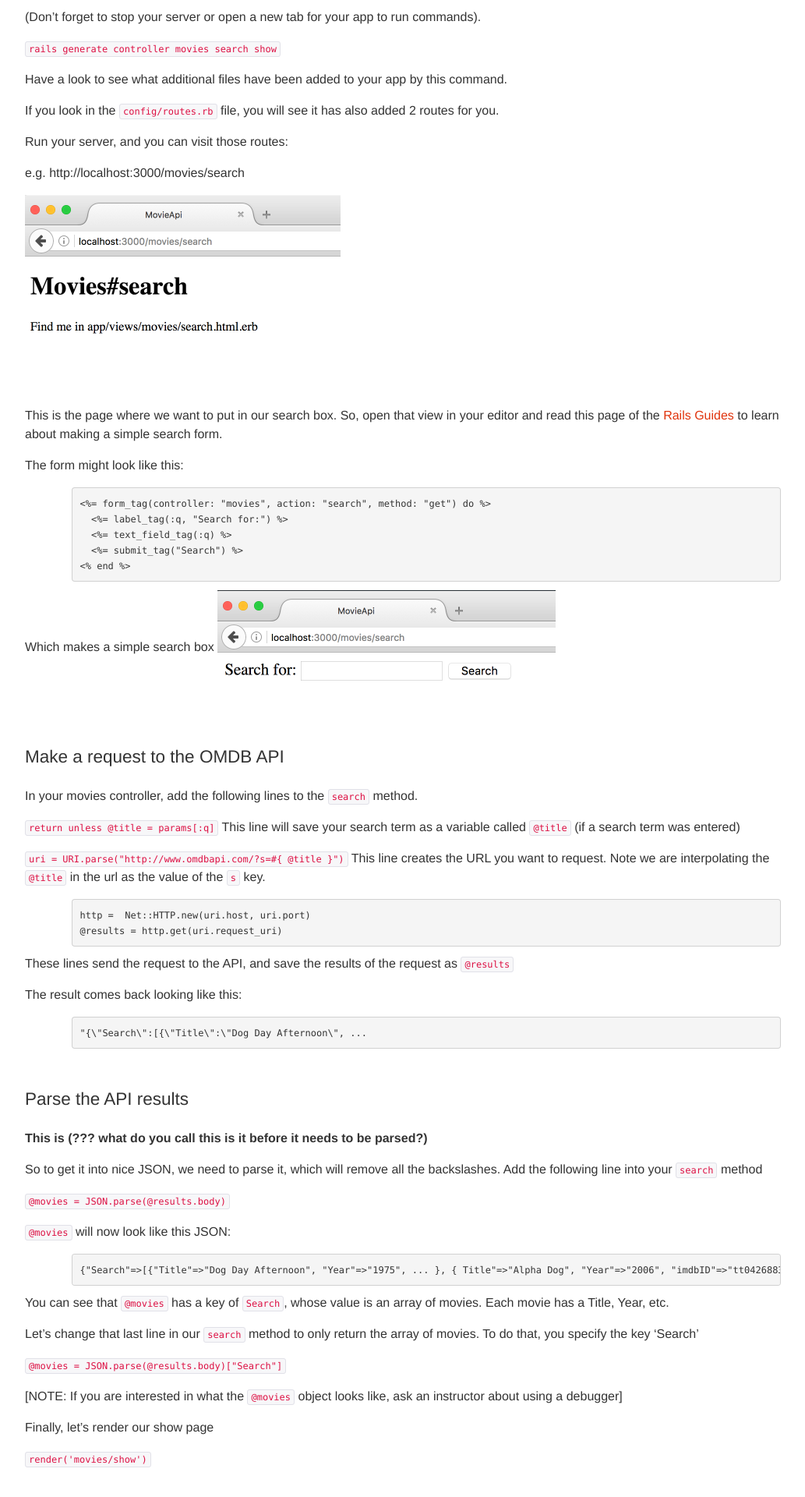
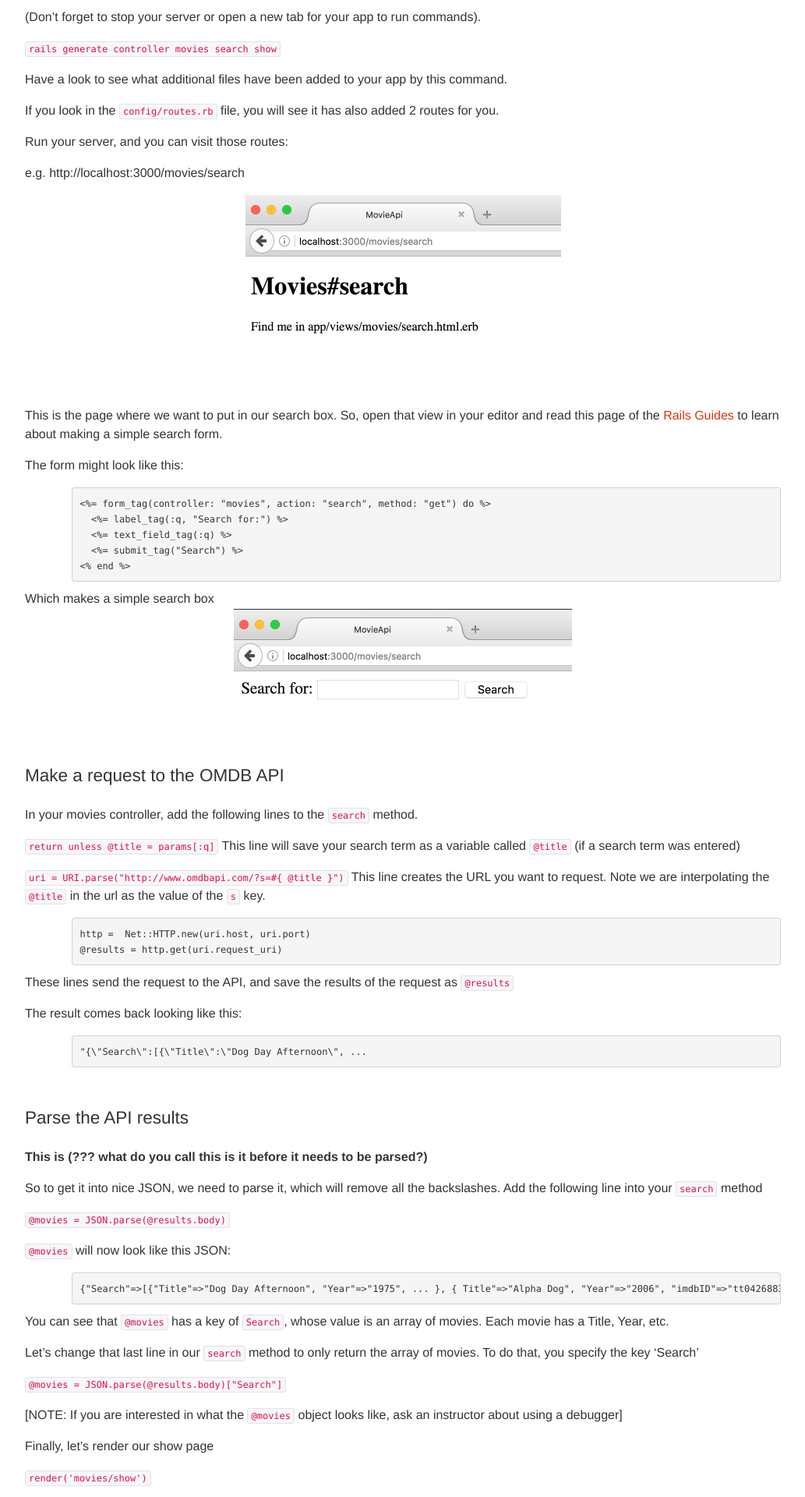
Before and after one commit to tracymu/api-tutorial, a Jekyll site: the page built from index.md, in a window 1280 px wide. Shown: the part 3872-5792 px from the top of the page at 78% size, without its empty margins (53-1086 px from the left). Built offline with Jekyll 4.4.1, drawn with Linux system fonts in a browser that asks for light colours; nearby versions of some CDN libraries.

Commit message:
Centre paragraphed images

```diff
--- a/css/style.css
+++ b/css/style.css
@@ -307,3 +307,9 @@ kbd {
     line-height: 1.5em;
     white-space: nowrap;
 }
+
+
+p > img {
+  margin: auto;
+  display: block;
+}
```
